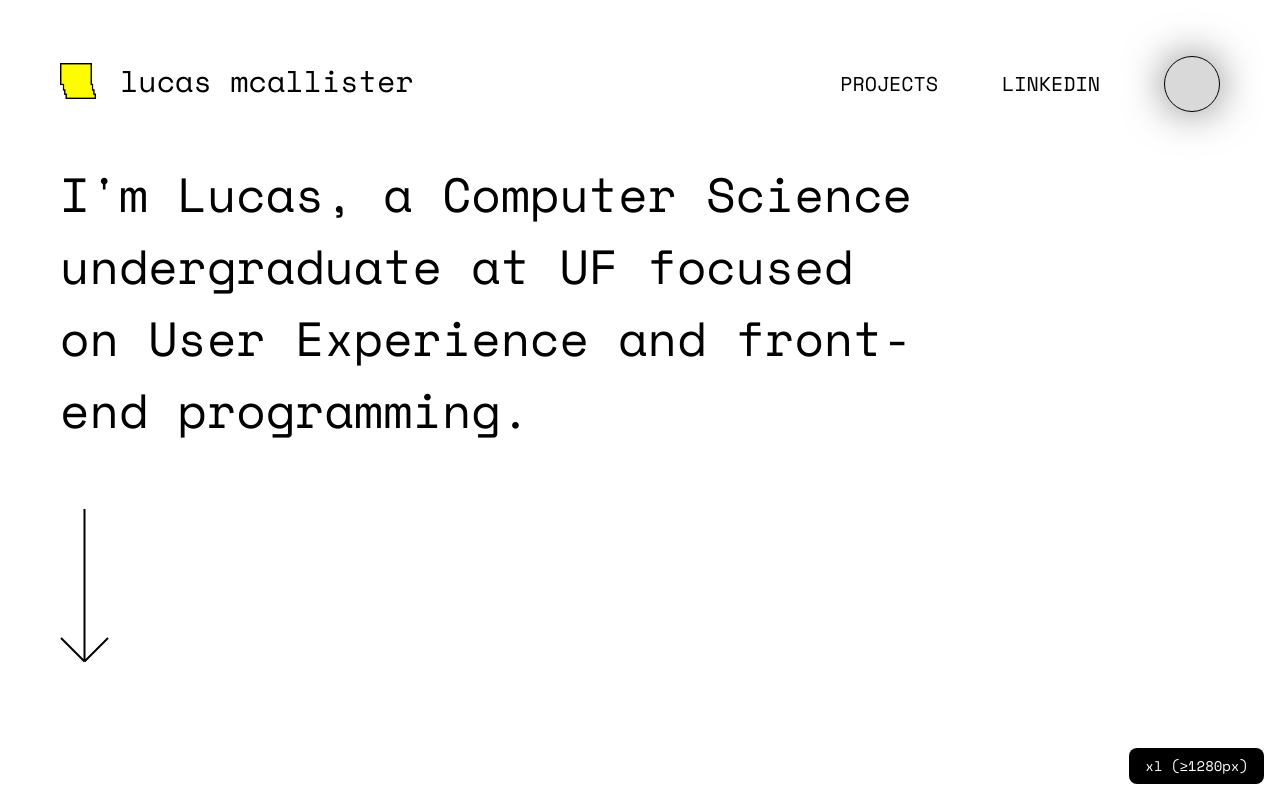
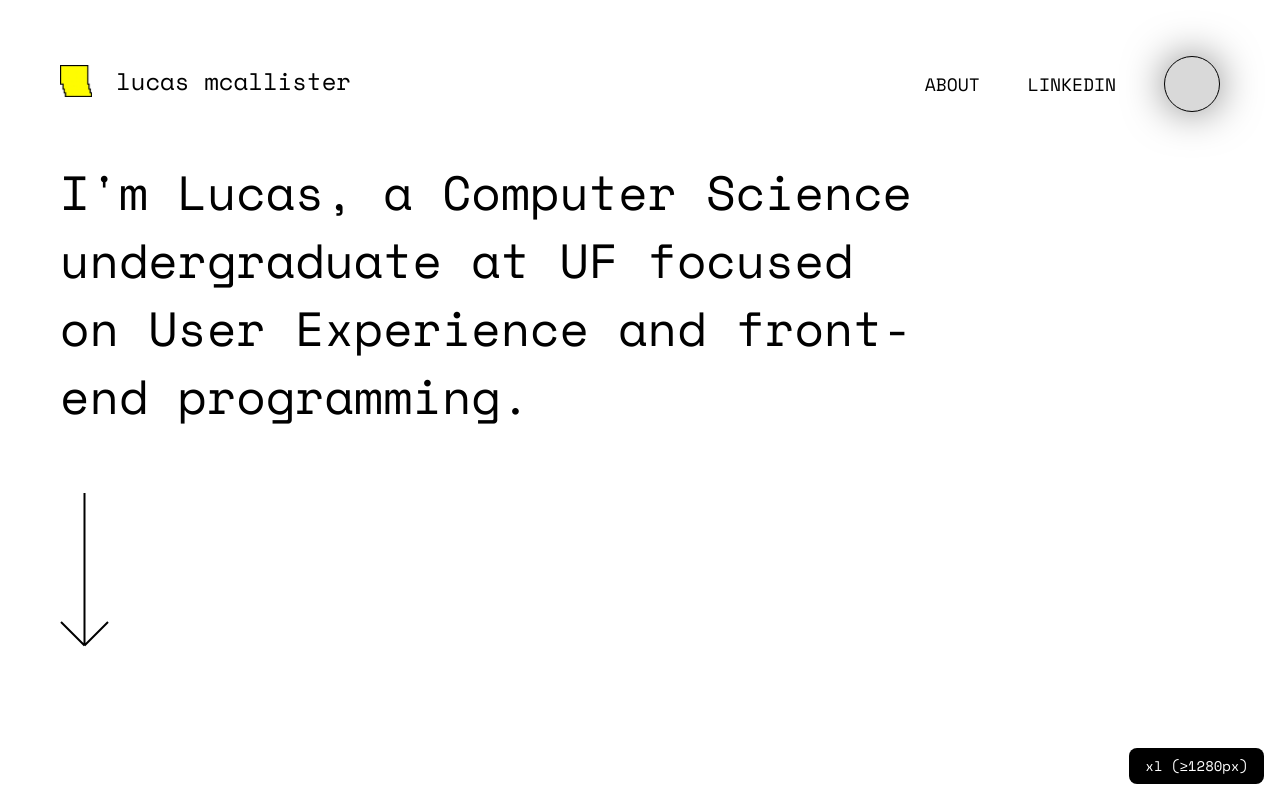
Before and after one commit to lucas-mcalli/lucasmcallister.com, a React (Vite) app: page / in a window 1280 px wide. Shown: the top 800 px of the page. Built offline with nearby package versions, Linux system fonts and the light colour scheme.

Commit message:
fixed navbar and hero scale

```diff
--- a/src/components/Hero.jsx
+++ b/src/components/Hero.jsx
@@ -45,7 +45,7 @@ const Hero = ({ isFirstHeroLoad }) => {
 
   return (
     <section id='hero' className='flex flex-col flex-grow justify-center items-center mt-0 md:items-start md:mt-[10%] xl:mt-[4%] gap-y-0 lg:gap-y-[7%]'>
-      <p ref={el => heroElementsRef.current[0] = el} className='hero-element text-justify w-full text-4xl/12 text-wrap mb-[15vh] md:text-5xl/18 lg:text-left 2xl:text-6xl/20 3xl:text-7xl/20 lg:w-[95%] xl:w-[75%] 2xl:w-[70%]'>
+      <p ref={el => heroElementsRef.current[0] = el} className='hero-element text-justify w-full text-4xl/12 text-wrap mb-[15vh] md:text-4xl/16 lg:text-5xl/17 lg:text-left 2xl:text-6xl/20 3xl:text-7xl/20 lg:w-[95%] xl:w-[75%] 2xl:w-[70%]'>
         I'm Lucas, a Computer Science undergraduate at UF focused on User Experience and front-end programming.
       </p>
       <div ref={el => heroElementsRef.current[1] = el} className="hero-element arrow-div hidden mt-0 lg:-mt-15 2xl:mt-0 lg:inline-block sm:mb-[15%] justify-start">
--- a/src/components/Navbar.jsx
+++ b/src/components/Navbar.jsx
@@ -40,13 +40,13 @@ const Navbar = ({isDark, toggleDarkMode, isFirstLoad}) => {
   return (
     <nav id="main-nav" className="flex flex-wrap flex-row mt-[50px] mb-[50px] md:mb-0 items-center justify-between">
       <Link to="/"><div id="nav-logo" className='flex gap-6 items-center'>
-        <img ref={el => navElementsRef.current[0] = el} src='/THUMBNAIL.png' className='w-8 h-8 md:w-9 md:h-9'/>
-        <p ref={el => navElementsRef.current[1] = el} className="nav-element hidden md:block sm:text-xl lg:text-3xl">lucas mcallister</p>
+        <img ref={el => navElementsRef.current[0] = el} src='/THUMBNAIL.png' className='w-8 h-8'/>
+        <p ref={el => navElementsRef.current[1] = el} className="nav-element hidden md:block sm:text-xl lg:text-2xl">lucas mcallister</p>
       </div></Link>
-      <div id="nav-links" className="flex gap-[48px] lg:gap-[64px] items-center">
+      <div id="nav-links" className="flex gap-8 lg:gap-12 items-center">
         <a href="https://www.linkedin.com/in/lucas-mcallister-29a794289/" ref={el => navElementsRef.current[2] = el} className='nav-element inline-block md:hidden transform scale-200 mr-2'><i className="fa-brands fa-linkedin"></i></a>
-        <Link to="/about" ref={el => navElementsRef.current[3] = el} className='nav-element hidden md:inline-block text-lg lg:text-xl mt-[20px] md:mt-[6px] underline md:no-underline z-2'>PROJECTS</Link>
-        <a href="https://www.linkedin.com/in/lucas-mcallister-29a794289/" ref={el => navElementsRef.current[4] = el} className='nav-element hidden md:inline-block text-lg lg:text-xl mt-[20px] md:mt-[6px] underline md:no-underline z-2'>LINKEDIN</a>
+        <Link to="/about" ref={el => navElementsRef.current[3] = el} className='nav-element hidden md:inline-block text-lg mt-[20px] md:mt-[6px] underline md:no-underline z-2'>ABOUT</Link>
+        <a href="https://www.linkedin.com/in/lucas-mcallister-29a794289/" ref={el => navElementsRef.current[4] = el} className='nav-element hidden md:inline-block text-lg mt-[20px] md:mt-[6px] underline md:no-underline z-2'>LINKEDIN</a>
         <div
           ref={el => {
             darkModeButtonRef.current = el;
```
